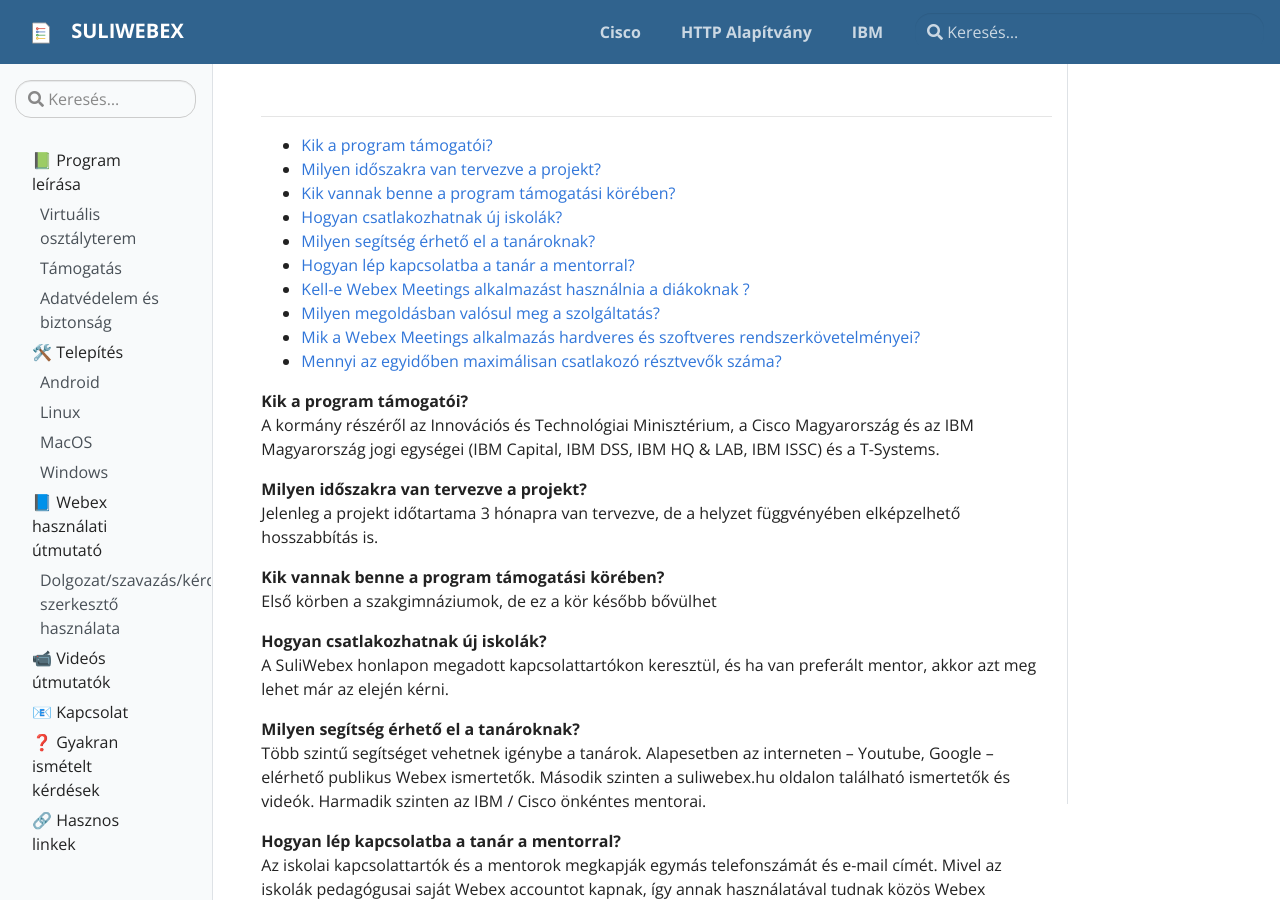
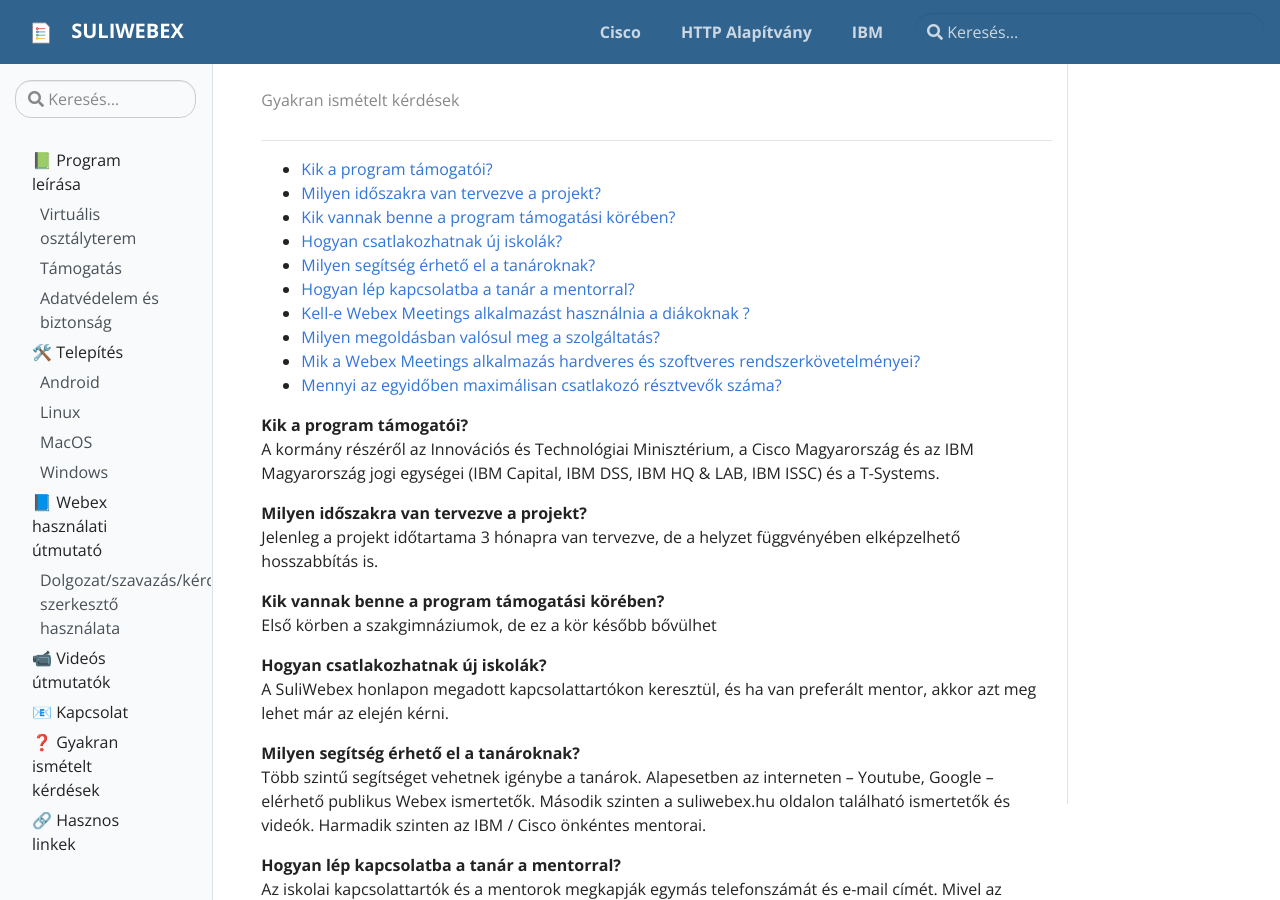
Before and after one commit to suliwebex/suliwebex.github.io, a Jekyll site: the page built from pages/gyik.md, in a window 1280 px wide and 900 px high. Built offline with Jekyll 4.4.1, drawn with Linux system fonts in a browser that asks for light colours.

Commit message:
title pár oldalon

```diff
--- a/pages/gyik.md
+++ b/pages/gyik.md
@@ -1,5 +1,6 @@
 ---
 layout: page
+title: Gyakran ismételt kérdések
 permalink: /gyik
 ---
 
```
Also changed, not shown: pages/kapcsolat.md (+1 -0 lines).
